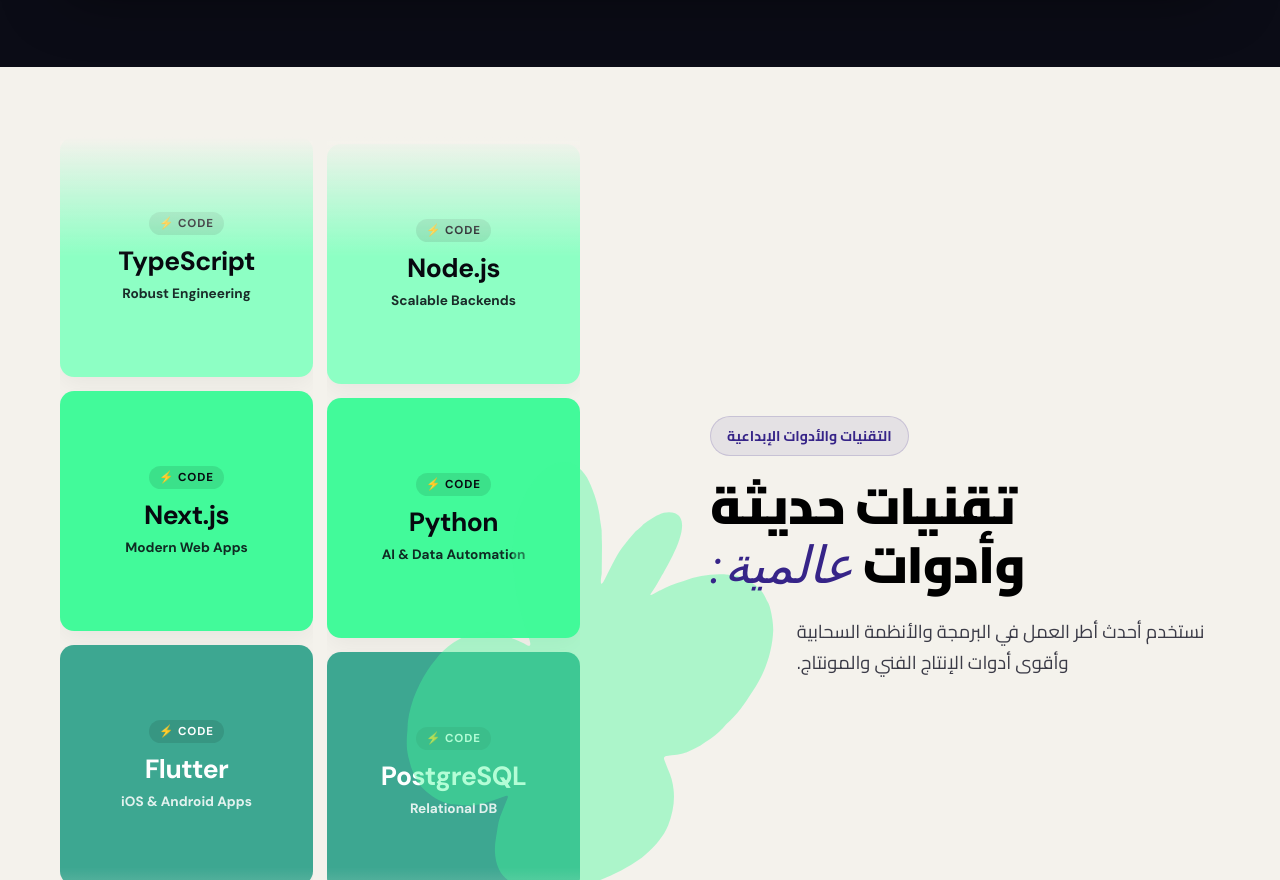
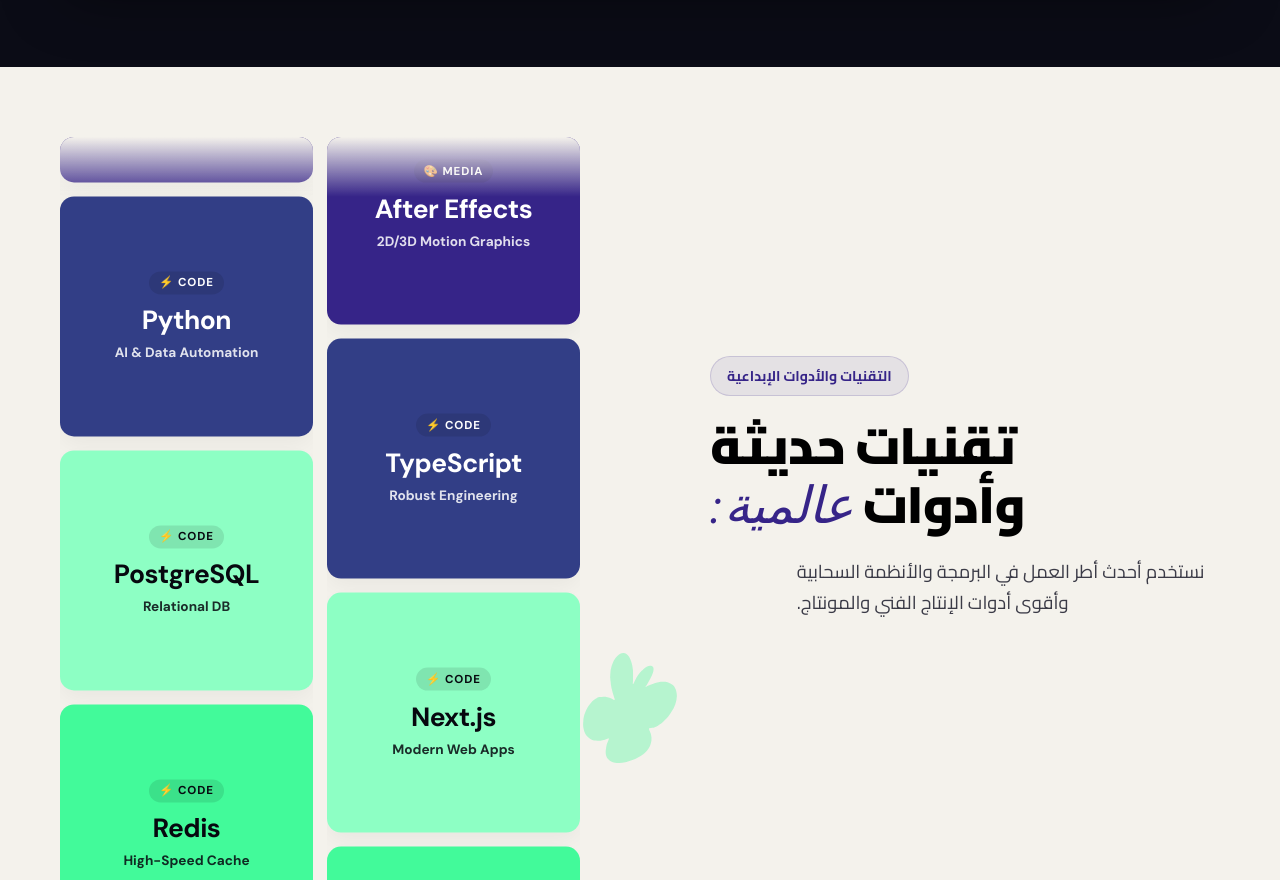
Before and after one commit to hassanmamdouh461/web-noqta, a Next.js app: page / in a window 1280 px wide. Shown: the part 11120-12000 px from the top of the page. Built offline with nearby package versions, Linux system fonts and the light colour scheme.

Commit message:
fix(mobile+tablet): restore DoubleMarquee animation on phones — columns become scroll-snap carousel

```diff
--- a/app/styles/marquee.css
+++ b/app/styles/marquee.css
@@ -1,7 +1,7 @@
 /* ─── Double Marquee Section (Exact truus-clone dimensions) ───────────────── */
 .Double-marquee {
     background-color: var(--bg-color);
-    padding: clamp(40px, 8vh, 60px) clamp(16px, 4vw, 20px);
+    padding: clamp(80px, 14vh, 110px) clamp(16px, 4vw, 20px);
     min-height: auto;
     width: 100%;
     position: relative;
--- a/app/styles/responsive.css
+++ b/app/styles/responsive.css
@@ -51,23 +51,25 @@
     pointer-events: none;
 }
 
-/* ── Marquee: vertical columns become a swipeable horizontal grid ─── */
+/* ── Marquee: keep the two vertical-scrolling columns but turn each column
+   into a horizontally-snapping carousel item on phone widths (the old grid
+   layout left every item static with no scroll affordance and no animation).
+   The desktop (`@media (min-width: 1024px)`) block below restores the actual
+   vertical infinite-marquee. */
 .marquee-right {
-    display: grid;
-    grid-template-rows: 130px 130px;
-    grid-auto-flow: column;
-    grid-auto-columns: 130px;
-    gap: 8px;
+    display: flex;
+    flex-direction: row;
+    gap: 14px;
     width: 100%;
     max-width: 100%;
-    height: auto;
+    height: 380px;
     margin-inline-end: 0;
-    padding: 20px 20px 32px;
+    padding: 16px 20px 24px;
     overflow-x: auto;
     overflow-y: hidden;
     -webkit-overflow-scrolling: touch;
     overscroll-behavior-x: contain;
-    scroll-snap-type: x proximity;
+    scroll-snap-type: x mandatory;
     scroll-padding-inline: 20px;
     scrollbar-width: none;
 }
@@ -77,55 +79,134 @@
 }
 
 .marquee-column {
-    display: contents;
+    display: flex;
+    flex-direction: column;
+    flex: 0 0 70vw;
+    position: relative;
+    overflow: hidden;
+    scroll-snap-align: center;
+    min-width: 0;
+    border-radius: 14px;
 }
 
 .marquee-column::before,
 .marquee-column::after {
-    display: none;
+    content: '';
+    position: absolute;
+    inset-inline: 0;
+    height: 60px;
+    z-index: 3;
+    pointer-events: none;
 }
 
-.marquee-column:nth-child(1) .marquee-track,
+.marquee-column::before {
+    top: 0;
+    background: linear-gradient(to bottom, var(--bg-color) 0%, transparent 100%);
+}
+
+.marquee-column::after {
+    bottom: 0;
+    background: linear-gradient(to top, var(--bg-color) 0%, transparent 100%);
+}
+
+.marquee-column .marquee-track {
+    display: flex;
+    flex-direction: column;
+    gap: 14px;
+    animation-timing-function: linear;
+    animation-iteration-count: infinite;
+}
+
+.marquee-column:nth-child(1) .marquee-track {
+    animation: marqueeUp 22s linear infinite;
+}
+
 .marquee-column:nth-child(2) .marquee-track {
-    display: contents;
-    animation: none;
+    animation: marqueeDown 22s linear infinite;
 }
 
 .marquee-item {
-    width: 130px;
-    height: 130px;
+    width: 100%;
     flex-shrink: 0;
-    padding: 12px 10px;
+    height: 170px;
+    padding: 16px 14px;
     scroll-snap-align: center;
 }
 
 .marquee-badge-name {
-    font-size: 1.05rem;
+    font-size: 1.25rem;
 }
 
 .marquee-badge-label {
     /* 0.7rem (11.2px) is below the practical floor for Arabic on a phone. */
-    font-size: 0.75rem;
+    font-size: 0.78rem;
 }
 
 .marquee-badge-cat {
-    font-size: 0.62rem;
+    font-size: 0.68rem;
     padding: 3px 8px;
 }
 
+/* Show the decorative blob + scribbles on mobile (the desktop has them for a
+   reason — they fill the empty half of the section). On phones the blob sits
+   above the marquee, and the heart/hand stay scaled to fit. */
+.marquee-blob-container {
+    position: relative;
+    bottom: auto;
+    left: auto;
+    width: 100%;
+    height: 110px;
+    margin: 4px auto 6px;
+    display: block;
+}
+
+.marquee-blob {
+    width: 100%;
+    height: 100%;
+    opacity: 0.35;
+}
+
+.marquee-svg-item:nth-child(1) {
+    /* The hand-drawn scribble hand */
+    top: 8%;
+    left: auto;
+    inset-inline-start: 60%;
+    width: 56px;
+    transform: scale(0) rotate(-15deg);
+    opacity: 0;
+}
+
+.marquee-svg-item:nth-child(2) {
+    /* The path-underline scribble that draws in on scroll */
+    bottom: -6px;
+    left: -10px;
+    width: 180px;
+    color: var(--color-dark);
+    transform: scaleX(-1);
+    transform-origin: center center;
+}
+
+.marquee-svg-item:nth-child(2) path {
+    stroke-dasharray: 1000;
+    stroke-dashoffset: 1000;
+}
+
 /* Each marquee track is duplicated (2 × 12) so the desktop CSS animation can
-   translate by -50% and loop seamlessly. On mobile the columns become a single
-   horizontal grid, so only the first copy is shown (12 = brands.length). */
+   translate by -50% and loop seamlessly. On mobile both columns now scroll
+   vertically with CSS keyframes (same as desktop), so keep BOTH copies — the
+   keyframes are written for 50% translate and won't loop with one copy. */
 .marquee-track > .marquee-item:nth-child(n + 13) {
+    /* On phones, only one copy per column — each column is one snap page and
+       it cycles via the keyframes animation, not by being duplicated.
+       Hide the duplicate half so it doesn't grow the column past 70vw. */
     display: none;
 }
 
 /* ── Marquee text (mobile) ─── */
 .marquee-left h2 {
-    font-size: clamp(1.75rem, 9.5vw, 2.6rem);
+    font-size: clamp(1.85rem, 8.5vw, 2.4rem);
     letter-spacing: -1px;
-    margin-bottom: 0;
-    margin-inline-end: 0;
+    margin-bottom: 8px;
 }
 
 .marquee-underline {
@@ -137,8 +218,8 @@
 }
 
 .marquee-left-subtext {
-    font-size: 1rem;
-    margin-bottom: 8px;
+    font-size: 0.96rem;
+    margin-bottom: 0;
 }
 
 /* ── Footer (mobile) ─────────────────────────────────────────────────────
@@ -287,17 +368,22 @@
         height: 30px;
     }
 
-    /* ── Marquee: give the grid more breathing room ─── */
+    /* ── Marquee: give the columns more breathing room on tablet ─── */
     .marquee-right {
-        grid-template-rows: 160px 160px;
-        grid-auto-columns: 160px;
-        gap: 12px;
-        padding: 28px 32px 40px;
+        height: 500px;
+        padding: 24px 28px 36px;
+    }
+
+    .marquee-column {
+        flex: 0 0 42vw;
     }
 
     .marquee-item {
-        width: 160px;
-        height: 160px;
+        height: 200px;
+    }
+
+    .marquee-badge-name {
+        font-size: 1.45rem;
     }
 
     /* ── Footer ─── */
```
